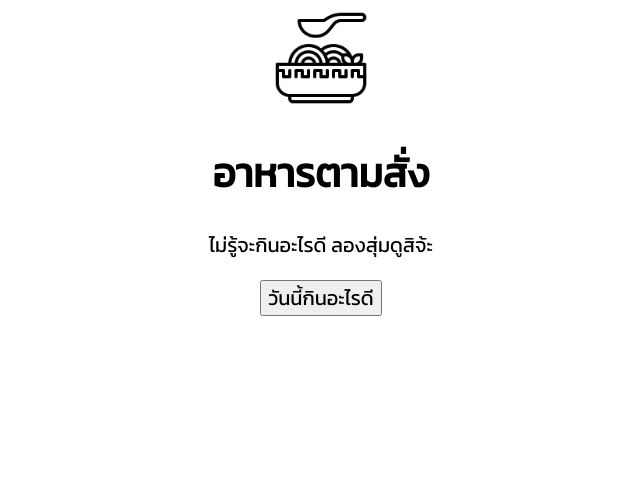
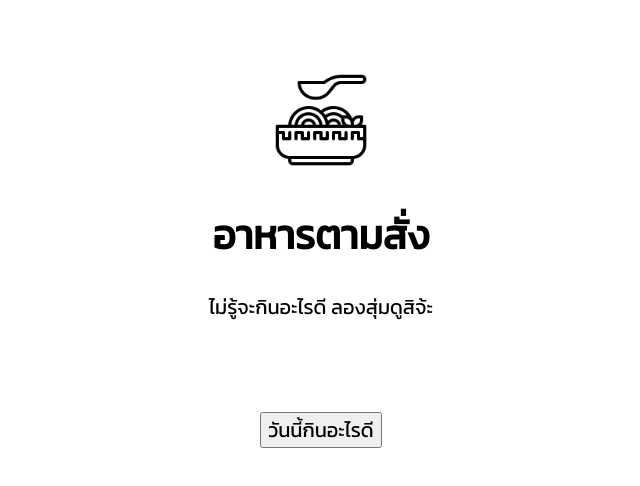
Before and after one commit to warut92/mytamsang, a plain HTML site: page index.html in a window 1280 px wide. Shown: the whole page, without its empty margins (319-959 px from the left). Drawn offline with Linux system fonts and the light colour scheme.

Commit message:
add margin

```diff
--- a/script.js
+++ b/script.js
@@ -74,5 +74,6 @@ const allMealArr = allMeal.split("\n")
 
 function random() {
     let i = Math.floor(Math.random() * allMealArr.length + 1);
+    // console.log(i);
     document.getElementById("myRandomMeal").innerHTML = allMealArr[i]
 }
--- a/style.css
+++ b/style.css
@@ -4,6 +4,7 @@ body, button {
     font-size: 20px;
     font-style: normal;
     text-align: center;
+    margin-top: 70px;
   }
 
   img {
```
